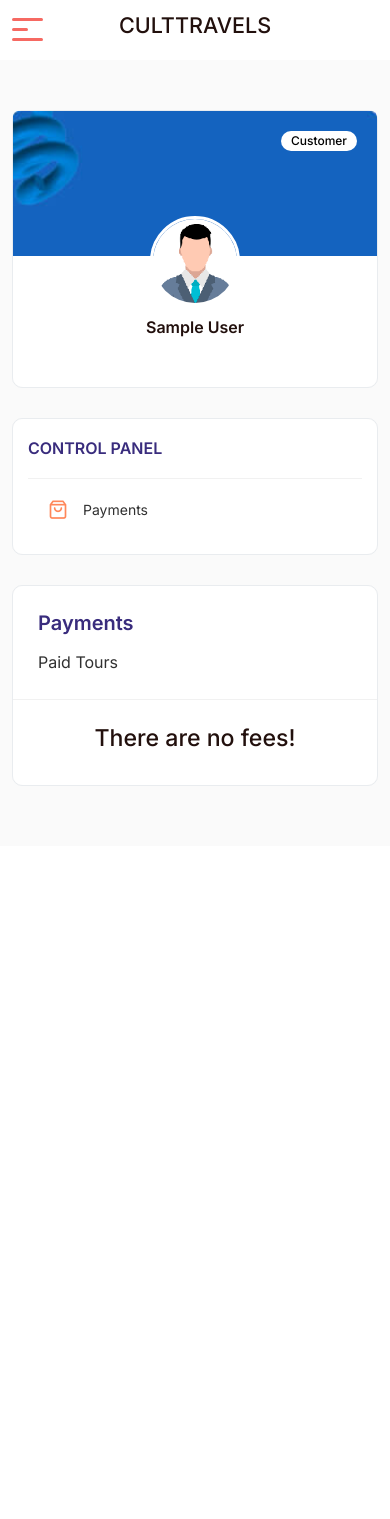
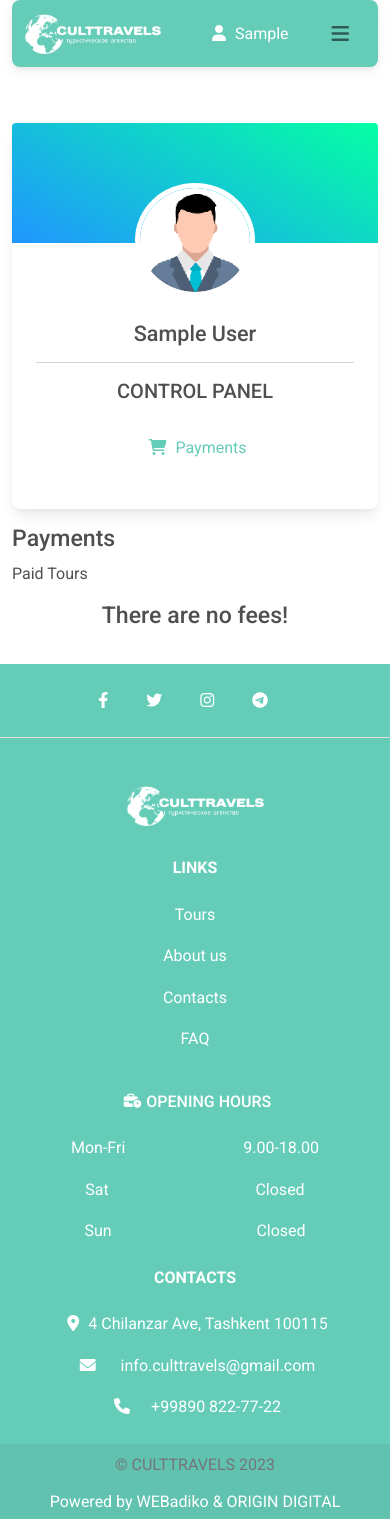
Before and after one commit to RizobekS/culttravels, a Django app: page /en/dashboard/ in a window 390 px wide. Before the commit the page ends 786 px from the top, so only its background shows below. Run offline with Django 3.2, Linux system fonts and the light colour scheme; the visitor is signed in with stand-in values (Sample User, id 1); data that the repository does not hold is empty; some libraries are stand-ins or nearby versions; some web fonts are replaced.

Commit message:
changed phone number

```diff
--- a/home/static/home/css/style.css
+++ b/home/static/home/css/style.css
@@ -202,3 +202,21 @@ i{
 #order:hover::after {
 	left: 0;
 }
+.testimonial-card .card-up {
+  height: 120px;
+  overflow: hidden;
+  border-top-left-radius: .25rem;
+  border-top-right-radius: .25rem;
+}
+
+.aqua-gradient {
+  background: linear-gradient(30deg, #2096ff, #05ffa3) !important;
+}
+
+.testimonial-card .avatar {
+  width: 120px;
+  margin-top: -60px;
+  overflow: hidden;
+  border: 5px solid #fff;
+  border-radius: 50%;
+}
--- a/home/templates/components/_footer.html
+++ b/home/templates/components/_footer.html
@@ -105,7 +105,7 @@
                                 class="fas fa-envelope me-3"></i>
                             <span>info.culttravels@gmail.com</span></a>
                     </p>
-                    <p><i class="fas fa-phone me-3"></i>+99897 777-77-77</p>
+                    <a href="tel:+998908227722" class="quick-link"><i class="fas fa-phone me-3"></i>+99890 822-77-22</a>
 
                 </div>
                 <!-- Grid column -->
--- a/home/templates/components/dashboard_header.html
+++ b/home/templates/components/dashboard_header.html
@@ -1,77 +1,95 @@
+<!DOCTYPE html>
 {% load static %}
 {% load i18n %}
 
-<header class="header header-page">
-    <div class="header-fixed">
-        <nav class="navbar navbar-expand-lg header-nav scroll-sticky">
-            <div class="container ">
-                <div class="navbar-header">
-                    <a id="mobile_btn" href="javascript:void(0);">
-                            <span class="bar-icon">
-                         <span></span>
-                      <span></span>
-                           <span></span>
-                         </span>
-                    </a>
-                    <a href="/" class="navbar-brand logo">
-                        <h4>CULTTRAVELS</h4>
-                    </a>
-                </div>
-                <div class="main-menu-wrapper">
-                    <div class="menu-header">
-                        <a class="menu-logo">
-                            <h4>CULTTRAVELS</h4>
-                        </a>
-                        <a id="menu_close" class="menu-close" href="javascript:void(0);">
-                            <i class="fas fa-times"></i>
-                        </a>
+<html lang="en">
+<head>
+    <meta charset="UTF-8">
+    <meta http-equiv="X-UA-Compatible" content="IE=edge">
+    <meta name="viewport" content="width=device-width, initial-scale=1">
+    <title>Culttravels</title>
+    <meta property="og:title"
+          content='{% spaceless %}{% block og_title %}Culttravels{% endblock og_title %}{% endspaceless %}'/>
+    <meta property="og:description"
+          content='{% spaceless %}{% block description %}Culttravels{% endblock description %}{% endspaceless %}'/>
+    <meta property="og:image"
+          content="http://{% spaceless %}{% block image %}www.culttravels.com{% static '/home/img-core/logo/logo-1.png' %}{% endblock image %}{% endspaceless %}">
+    <meta property="og:type" content="website"/>
+    <!-- Favicon -->
+    <link rel="icon" href="{% static '/home/img-core/logo/logo-icon.ico' %}">
+    <!-- Core Stylesheet -->
+    <link rel="stylesheet" href="{% static '/home/css/style.css' %}">
+    <!-- Font Awesome -->
+    <link href="https://cdnjs.cloudflare.com/ajax/libs/font-awesome/6.0.0/css/all.min.css" rel="stylesheet"/>
+    <!-- Google Fonts -->
+    <link href="https://fonts.googleapis.com/css?family=Roboto:300,400,500,700&display=swap" rel="stylesheet"/>
+    <!-- MDB -->
+    <link rel="stylesheet" href="{% static '/home/css/mdb.min.css' %}">
+
+</head>
+<body>
+<!-- Navbar-->
+<div class="container sticky-top mb-5 ">
+    <nav class="navbar navbar-expand-lg navbar-light rounded-5" style="background-color: #65CCB8;">
+        <div class="container-fluid justify-content-between">
+            <!-- Left elements -->
+            <div class="d-flex">
+                <!-- Brand -->
+                <a class="navbar-brand" href="{% url 'home' %}"><img src="{% static 'home/img-core/logo/logo_transparent.png' %}" alt="Culttravels" height="40"></a>
+            </div>
+            <!-- Left elements -->
+
+            <!-- Center elements -->
+            <div class="collapse navbar-collapse justify-content-evenly" id="navbarNavAltMarkup">
+                    <div class="navbar-nav">
+                        <a class="quick-link" href="{% url 'tours' %}">{% translate "Tours" %}</a>
+                        <a class="quick-link" href="{% url 'home' %}">{% translate "About us" %}</a>
+                        <a class="quick-link" href="{% url 'contact' %}">{% translate "Contacts" %}</a>
+                        <a class="quick-link" href="{% url 'faq' %}">{% translate "FAQ" %}</a>
                     </div>
-                    <ul class="main-nav">
-                        <li><a href="/">{% trans 'Home' %}</a></li>
-                        <li><a href="{% url 'tours' %}">{% translate "Tours" %}</a></li>
-                        <li><a href="/">{% translate "About us" %}</a></li>
-                        <li><a href="{% url 'contact' %}">{% translate "Contacts" %}</a></li>
-                        {#                            <li class="has-submenu active">#}
-                        {#                                <a href="#">O'zbekcha <i class="fas fa-chevron-down"></i></a>#}
-                        {#                                <ul class="submenu">#}
-                        {#                                    <li><a><img src="{% static 'home/flags/uz.png' %}" alt="uz" width="25"/>#}
-                        {#                                        O'zbekcha</a></li>#}
-                        {#                                    <li><a><img src="{% static 'home/flags/ru.png' %}" alt="uz" width="25"/> Русский</a>#}
-                        {#                                    </li>#}
-                        {#                                    <li><a><img src="{% static 'home/flags/us.png' %}" alt="uz" width="25"/> English</a>#}
-                        {#                                    </li>#}
-                        {#                                </ul>#}
-                        {#                            </li>#}
-                        <form class="lang_form" action="{% url 'set_language' %}" method="post">{% csrf_token %}
+                    <div class="text-center col-sm-3 col-md-2 col-lg-2 col-3">
+                        <form id="lang_changer" action="{% url 'set_language' %}" method="post">{% csrf_token %}
                             <input name="next" type="hidden" value="{{ redirect_to }}"/>
-                            <select name="language" id="language" onchange="this.form.submit();" required>
+                            <select class="form-control form-control-sm text-center" name="language" id="language"
+                                    onchange="this.form.submit();" required>
                                 {% get_current_language as LANGUAGE_CODE %}
                                 {% get_available_languages as LANGUAGES %}
                                 {% for lang in LANGUAGES %}
                                     <option value="{{ lang.0 }}"
-                                            {% if lang.0 == LANGUAGE_CODE %}selected{% endif %}>{{ lang.1 }}</option>
+                                            {% if lang.0 == LANGUAGE_CODE %}
+                                            selected
+                                            {% endif %}>
+                                        {{ lang.1 }}
+                                    </option>
                                 {% endfor %}
                             </select>
                         </form>
-                    </ul>
+                    </div>
                 </div>
-                <ul class="nav header-navbar-rht">
-                    <li class="nav-item user-nav">
-                        <a href="#" class="dropdown-toggle" data-bs-toggle="dropdown">
-                            <span class="user-img">
-                            <img src="{% static 'dashboard/assets/img/user-img.png' %}" alt="">
-                            <span class="status online"></span>
-                            </span>
-                        </a>
-                        <div class="users dropdown-menu dropdown-menu-right" data-popper-placement="bottom-end">
-                            <a class="dropdown-item" href="{% url 'dashboard' %}"><i
-                                    class="fa-regular fa-user me-1"></i>{% translate 'My Profile' %}</a>
-                            <a class="dropdown-item" href="/logout-user/"><i
-                                    class="feather-log-out me-1"></i>{% translate 'Logout' %}</a>
-                        </div>
-                    </li>
-                </ul>
-            </div>
-        </nav>
-    </div>
-</header>
+                <div class="text-center">
+                    {% if request.user.is_authenticated %}
+                        <a href="{% url 'dashboard' %}" style="color: white;" ><i style="color: white;" class="fa fa-user"></i> {{ user.first_name }}</a>
+                    {% else %}
+                    <a style="color: white;" href="{% url 'login' %}"><i style="color: white;" class="fa fa-user"></i> {% translate 'Login' %}</a>
+                    {% endif %}
+                </div>
+                <button
+                        class="navbar-toggler"
+                        type="button"
+                        data-mdb-toggle="collapse"
+                        data-mdb-target="#navbarNavAltMarkup"
+                        aria-controls="navbarNavAltMarkup"
+                        aria-expanded="false"
+                        aria-label="Toggle navigation">
+                    <i class="fas fa-bars"></i>
+                </button>
+        </div>
+    </nav>
+</div>
+<!--<script src="{% static '/home/js/bootstrap.bundle.min.js' %}"></script>-->
+<script src="{% static '/home/js/mdb.min.js' %}"></script>
+<script src="{% static '/home/js/button_top.js' %}"></script>
+
+
+</body>
+</html>
--- a/home/templates/home/contact.html
+++ b/home/templates/home/contact.html
@@ -58,7 +58,7 @@
                     <p>{% trans "4 Chilanzar Ave, Tashkent 100115" %}</p>
 
                     <h5><i class="fas fa-phone me-3"></i>{% trans "Phone"%}</h5>
-                    <p>+99897 777-77-77</p>
+                    <a href="tel:+998908227722" class="quick-link"><i class="fas fa-phone me-3"></i>+99890 822-77-22</a>
 
 
                     <h5><i class="fas fa-envelope me-3"></i>{% trans "Email"%}</h5>
--- a/home/templates/home/dashboard.html
+++ b/home/templates/home/dashboard.html
@@ -1,86 +1,32 @@
-<!DOCTYPE html>
 {% load static %}
 {% load i18n %}
 {% load humanize %}
 {% get_current_language as LANGUAGE_CODE %}
 
-<html lang="en">
-
-<head>
-    <meta charset="utf-8">
-    <meta name="viewport" content="width=device-width, initial-scale=1.0, user-scalable=0">
-    <title>{% translate 'My Profile' %}</title>
-
-    <link rel="shortcut icon" type="image/x-icon" href="{% static 'dashboard/assets/img/favicon.svg' %}">
-
-    <link rel="stylesheet" href="{% static 'dashboard/assets/css/bootstrap.min.css' %}">
-
-    <link rel="stylesheet" href="{% static 'dashboard/assets/plugins/fontawesome/css/fontawesome.min.css' %}">
-    <link rel="stylesheet" href="{% static 'dashboard/assets/plugins/fontawesome/css/all.min.css' %}">
-
-    <link rel="stylesheet" href="{% static 'dashboard/assets/css/feather.css' %}">
-
-    <link rel="stylesheet" href="{% static 'dashboard/assets/css/style.css' %}">
-
-    <style>
-        .lang_form {
-            margin-top: 3%;
-        }
-
-        .lang_form > select {
-            padding: 10px;
-            border-radius: 5px;
-            background-color: #1563bf;
-            color: white;
-            border: none;
-        }
-
-        .lang_form > select > option {
-            padding: 5px;
-            border: none;
-            border-radius: 5px;
-        }
-    </style>
-
-</head>
-<body>
-
-
-<div class="main-wrapper">
-
+{% block content %}
 {% block dashboard_header %}{% include 'components/dashboard_header.html' %}{% endblock %}
-
-
-    <div class="page-content">
+<div class="main-wrapper mt-5">
+    <div class="page-content mt-5">
         <div class="container">
             <div class="row">
-
                 <div class="col-xl-3 col-lg-4 col-md-12 theiaStickySidebar">
-                    <div class="settings-widget dash-profile">
-                        <div class="settings-menu p-0">
-                            <div class="profile-bg">
-                                <h5>{% translate 'Customer' %}</h5>
-                                <img src="{% static 'dashboard/assets/img/instructor-profile-bg.jpg' %}" alt="">
-                                <div class="profile-img">
-                                    <a><img src="{% static 'dashboard/assets/img/user-img.png' %}" alt=""></a>
+                    <div class="card testimonial-card mt-2 mb-3">
+                        <div class="card-up aqua-gradient"></div>
+                        <div class="avatar mx-auto white">
+                            <img src="{% static 'dashboard/assets/img/user-img.png' %}"
+                                 class="rounded-circle img-fluid"
+                                 alt="user">
                         </div>
-                            </div>
-                            <div class="profile-group">
-                                <div class="profile-name text-center">
+                        <div class="card-body text-center">
                             <h4><a>{{ request.user.first_name }} {{ request.user.last_name }}</a></h4>
                             <p>{{ request.user.phone }}</p>
-                                </div>
-                            </div>
-                        </div>
-                    </div>
-                    <div class="settings-widget account-settings">
-                        <div class="settings-menu">
-                            <h3>{% translate 'CONTROL PANEL' %}</h3>
-                            <ul>
-                                <li class="nav-item">
-                                    <a href="{% url 'dashboard' %}" class="nav-link">
-                                        <i class="feather-shopping-bag"></i> {% translate 'Payments' %}
-                                    </a>
+                            <hr>
+                            <h5>{% translate 'CONTROL PANEL' %}</h5>
+                            <ul class="list-group list-group-light">
+                                <li class="list-group-item px-3 border-0" aria-current="true">
+                                    <a href="{% url 'dashboard' %}"
+                                       class="nav-link" style="color: #65CCB8;">
+                                        <i class="fas fa-shopping-cart"></i> {% translate 'Payments' %}</a>
                                 </li>
                             </ul>
                         </div>
@@ -119,11 +65,14 @@
                                                     <td>{{ rs.id }}</td>
                                                     <td class="instruct-orders-info">
                                                         {% if LANGUAGE_CODE == 'en' %}
-                                                                <p><a href="{% url 'mytour-detail' rs.id %}">{{ rs.title_en }}</a></p>
+                                                        <p><a href="{% url 'mytour-detail' rs.id %}">{{ rs.title_en
+                                                            }}</a></p>
                                                         {% elif LANGUAGE_CODE == 'ru'%}
-                                                                 <p><a href="{% url 'mytour-detail' rs.id %}">{{ rs.title_ru }}</a></p>
+                                                        <p><a href="{% url 'mytour-detail' rs.id %}">{{ rs.title_ru
+                                                            }}</a></p>
                                                         {% elif LANGUAGE_CODE == 'uz' %}
-                                                                <p><a href="{% url 'mytour-detail' rs.id %}">{{ rs.title_uz }}</a></p>
+                                                        <p><a href="{% url 'mytour-detail' rs.id %}">{{ rs.title_uz
+                                                            }}</a></p>
                                                         {% endif %}
                                                     </td>
                                                     <td>{{ rs.value|floatformat:0|intcomma }} UZS</td>
@@ -148,25 +97,17 @@
                         </div>
                     </div>
                 </div>
-
             </div>
         </div>
     </div>
 </div>
 
 
-<script data-cfasync="false"
-        src="{% static 'dashboard/cdn-cgi/scripts/5c5dd728/cloudflare-static/email-decode.min.js' %}"></script>
-<script src="{% static 'dashboard/assets/js/jquery-3.6.0.min.js' %}"></script>
-
-<script src="{% static 'dashboard/assets/js/bootstrap.bundle.min.js' %}"></script>
-
-<script src="{% static 'dashboard/assets/plugins/feather/feather.min.js' %}"></script>
-
-<script src="{% static 'dashboard/assets/plugins/theia-sticky-sidebar/ResizeSensor.js' %}"></script>
-<script src="{% static 'dashboard/assets/plugins/theia-sticky-sidebar/theia-sticky-sidebar.js' %}"></script>
-
-<script src="{% static 'dashboard/assets/js/script.js' %}"></script>
-</body>
-
-</html>
+{% endblock content %}
+<button
+        type="button"
+        class="btn btn-info btn-floating btn-lg mb-5"
+        id="btn-back-to-top">
+    <i class="p-0 fas fa-arrow-up"></i>
+</button>
+{% include 'components/_footer.html' %}
--- a/home/templates/home/invoice_detail.html
+++ b/home/templates/home/invoice_detail.html
@@ -90,7 +90,7 @@
                                                     <strong class="customer-text">{% translate 'To' %}</strong>
                                                     <p class="invoice-details">
                                                         CULTTRAVELS <br>
-                                                        +998 97 777 77 77 <br>
+                                                        +99890 822-77-22<br>
                                                         info.culttravels@gmail.com<br>
                                                     </p>
                                                 </div>
```
Also changed, not shown: home/templates/home/mytour_detail.html (+5 -35 lines). Lines whose indentation alone changed are shown as unchanged.
